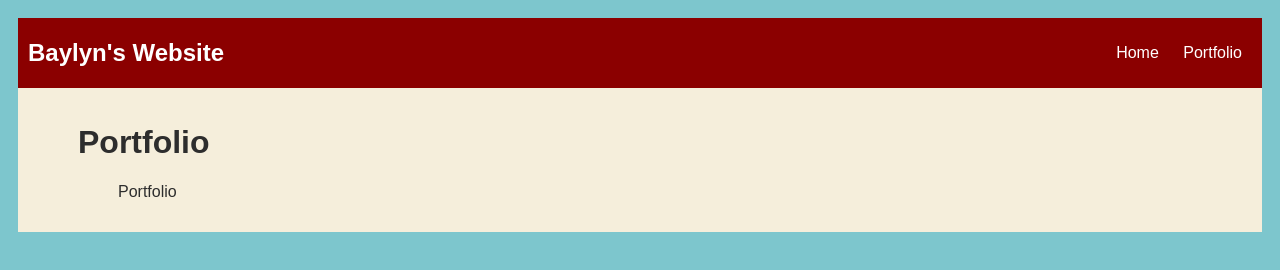
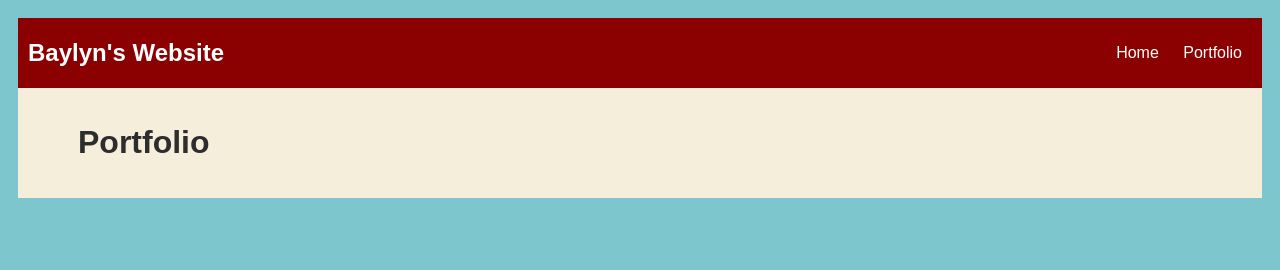
Before and after one commit to baylynroseberry/baylynroseberry.github.io, a plain HTML site: page portfolio.html in a window 1280 px wide. Drawn offline with nearby package versions, Linux system fonts and the light colour scheme; no server answers.

Commit message:
portfolio

```diff
--- a/portfolio.html
+++ b/portfolio.html
@@ -80,8 +80,7 @@
                     <header></header>
                     <p></p>
                     <h1>Portfolio</h1>
-                    <ul>
-                        Portfolio
+                    <ul id=portfolio>
                     </ul>
 
                     </section>
```
